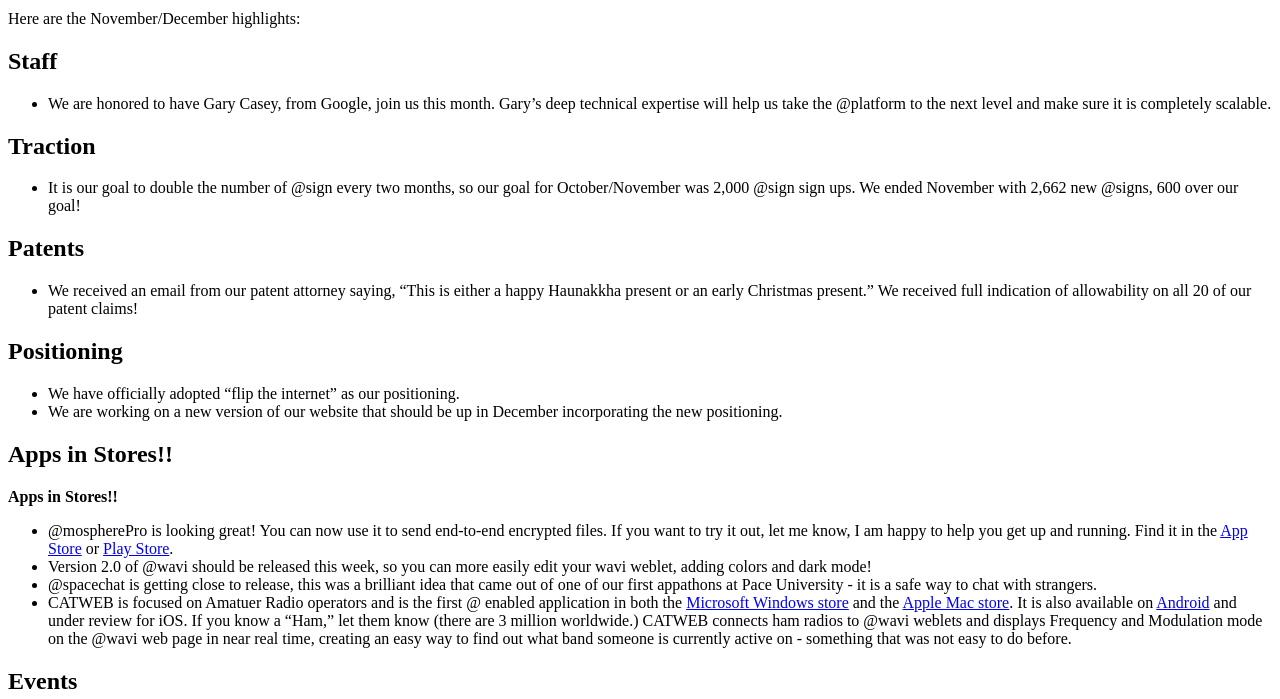
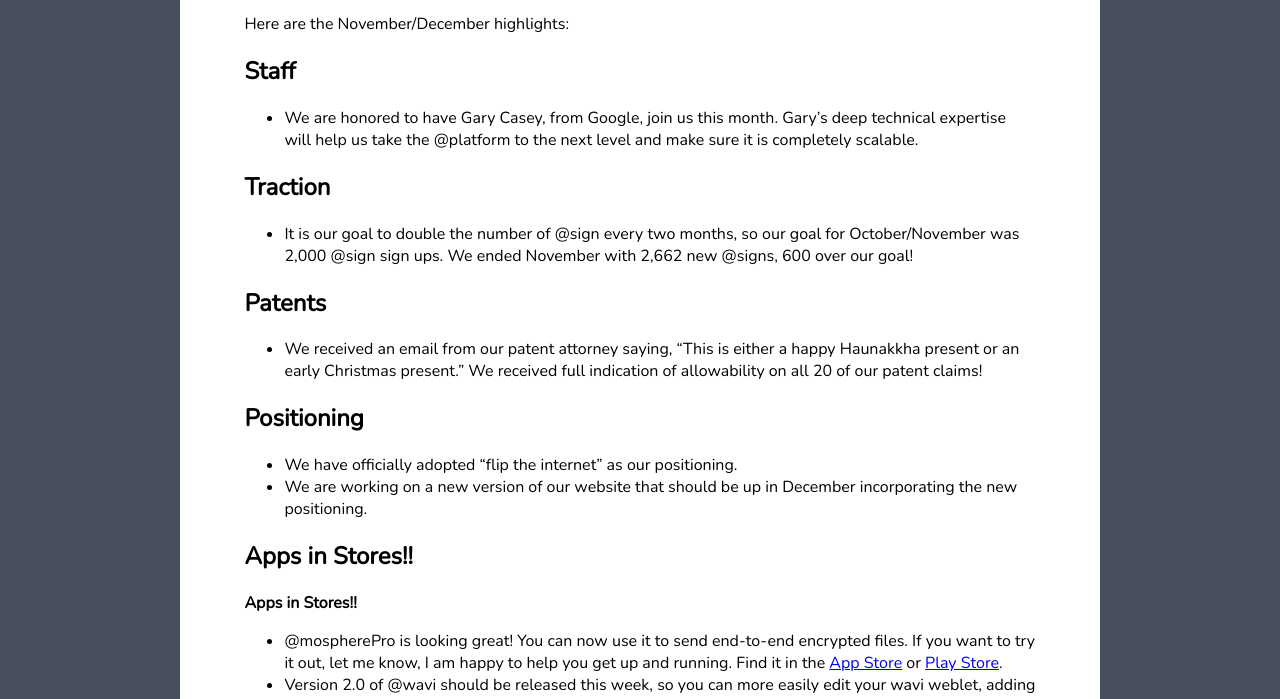
Before and after one commit to atsign-company/timeline, a plain HTML site: page updates/2021-11-12.html in a window 1280 px wide. Shown: the part 259-958 px from the top of the page. Drawn offline with nearby package versions, Linux system fonts and the light colour scheme; the site is published under a folder, as on GitHub Pages, so addresses that start at the root find nothing.

Commit message:
Updating stylesheet link

```diff
--- a/updates/2021-11-12.html
+++ b/updates/2021-11-12.html
@@ -3,7 +3,7 @@
 <head>
     <meta charset="UTF-8">
     <title>The @ Company Update - Nov-Dec 2021</title>
-    <link rel="stylesheet" href="/timelinestyles.css">
+    <link rel="stylesheet" href="../timelinestyles.css">
     <link rel="preconnect" href="https://fonts.googleapis.com">
     <link rel="preconnect" href="https://fonts.gstatic.com" crossorigin>
     <link href="https://fonts.googleapis.com/css2?family=Nunito:wght@200;300&display=swap" rel="stylesheet">
```
